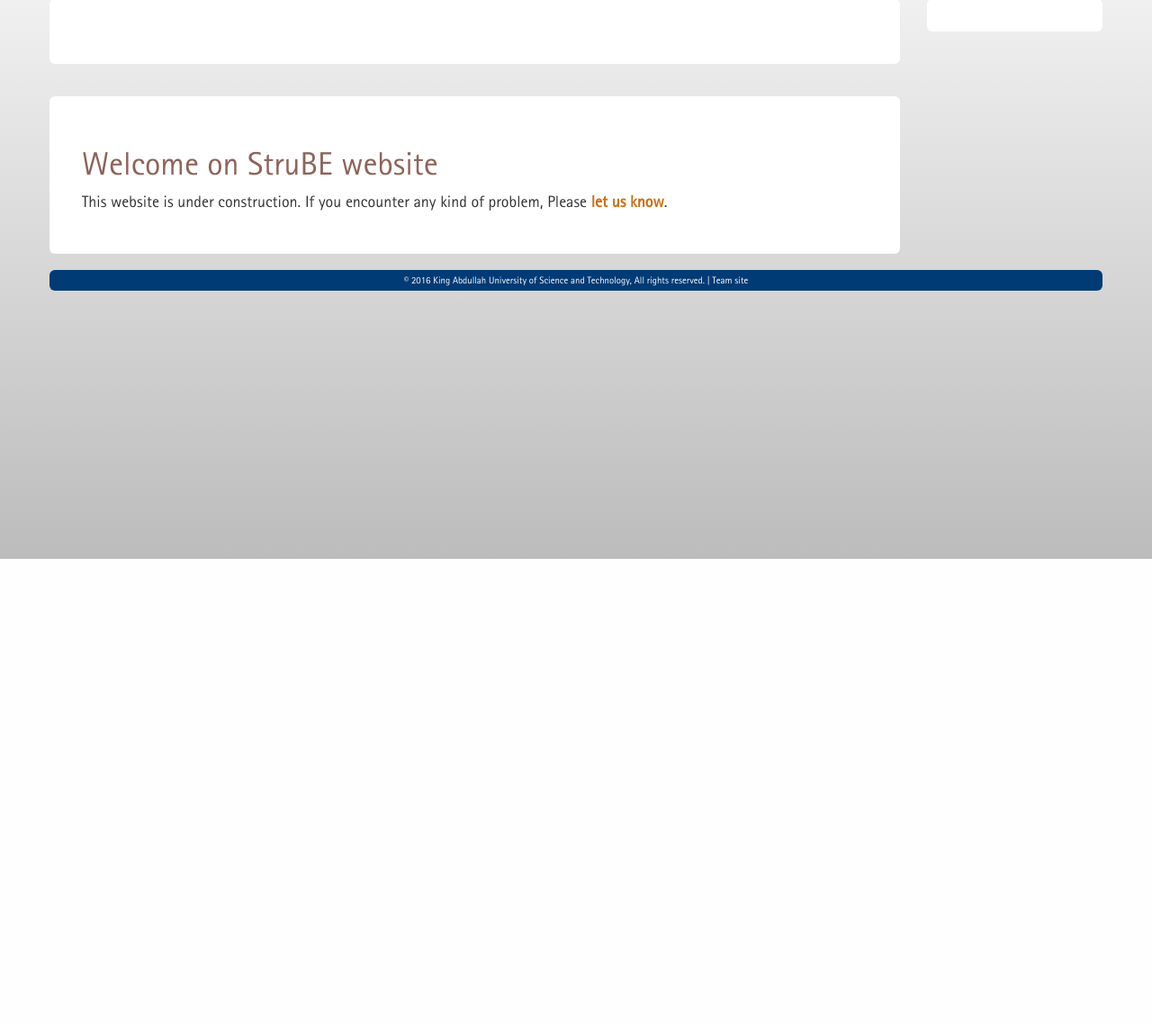
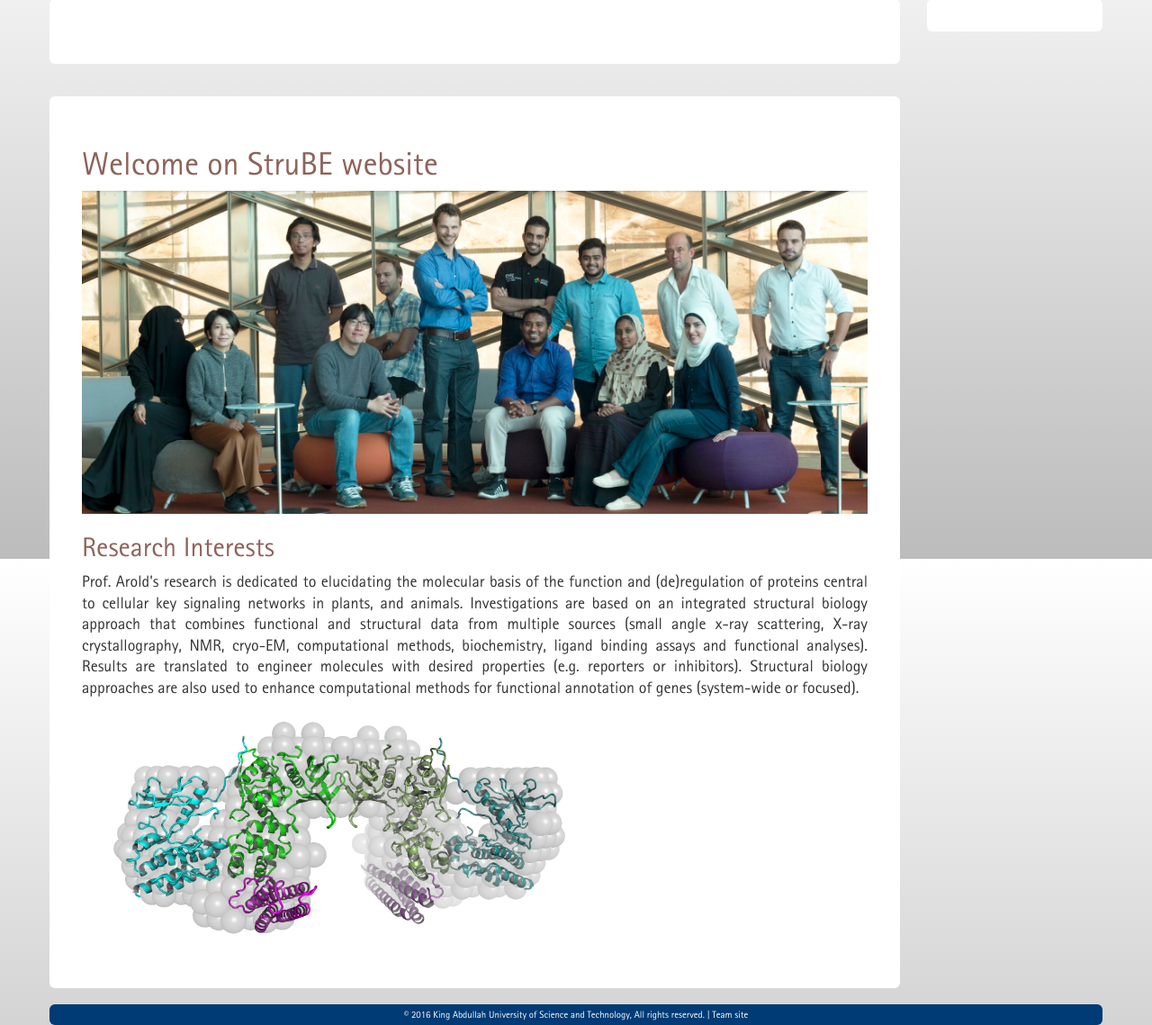
Before and after one commit to StruBE-KAUST/StruBE-website, a Django app: template StruBE/templates/home.html in a window 1280 px wide. Shown: the part 179-1318 px from the top of the page at 90% size. Before the commit the page ends 800 px from the top, so only its background shows below. Run offline with Django 3.2, Linux system fonts and the light colour scheme; the template is opened without the code that fills it, so the values that code supplies are empty; parts of the project's set-up code (start-up, migrations or seed data) failed here and were passed over; some libraries are stand-ins or nearby versions.

Commit message:
Change homepage

```diff
--- a/StruBE/templates/home.html
+++ b/StruBE/templates/home.html
@@ -1,7 +1,27 @@
 {% extends "base.html" %}
 {% block content %}<h1>Welcome on StruBE website</h1>
-<p>This website is under construction. If you encounter any kind of
-problem, Please <a href="{% url "contact" %}">let us know</a>.</p>
+{% load staticfiles %}
+<img class="img-responsive" src="{% static "images/strube-group-photo.png" %}"
+/>
+
+<h2>Research Interests</h2>
+    <p>Prof. Arold's research is dedicated to elucidating the molecular
+    basis of the function and (de)regulation of proteins central to cellular
+    key signaling networks in plants, and animals. Investigations are based on
+    an integrated structural biology approach that combines functional and
+    structural data from multiple sources (small angle x-ray scattering, X-ray
+    crystallography, NMR, cryo-EM, computational methods, biochemistry, ligand
+    binding assays and functional analyses). Results are translated to engineer
+    molecules with desired properties (e.g. reporters or inhibitors).
+    Structural biology approaches are also used to enhance computational
+    methods for functional annotation of genes (system-wide or focused).
+    </p>
+
+    <div class="row">
+        <div class="col-sm-8">
+            <img class="img-responsive" src="{% static "images/FAK.png" %}" />
+        </div>
+    </div>
 {% block articles %}
 {% endblock %}
 {% endblock %}
```
Also changed, not shown: StruBE/static/images/FAK.png (added), StruBE/static/images/strube-group-photo.png (added).
